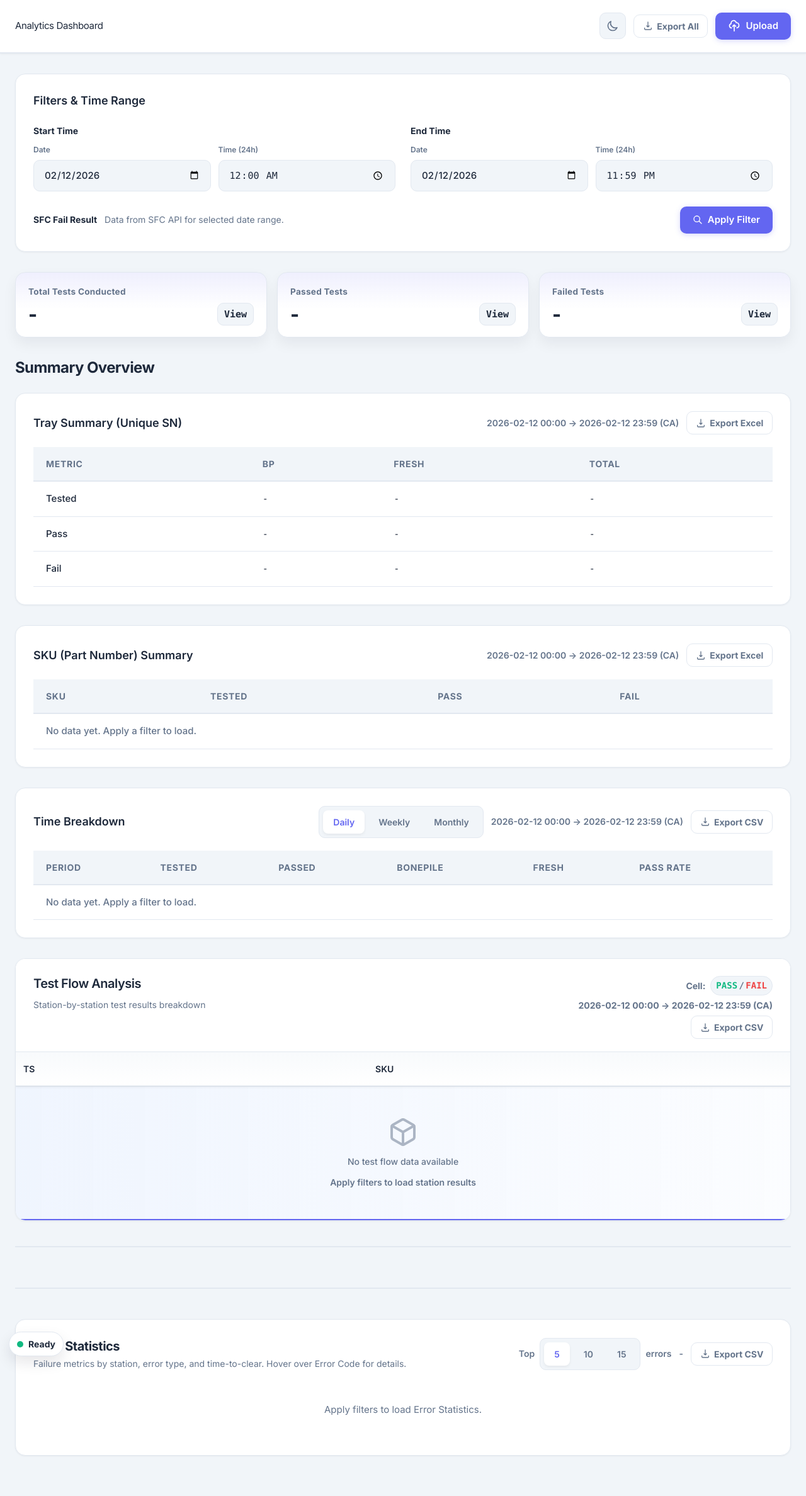
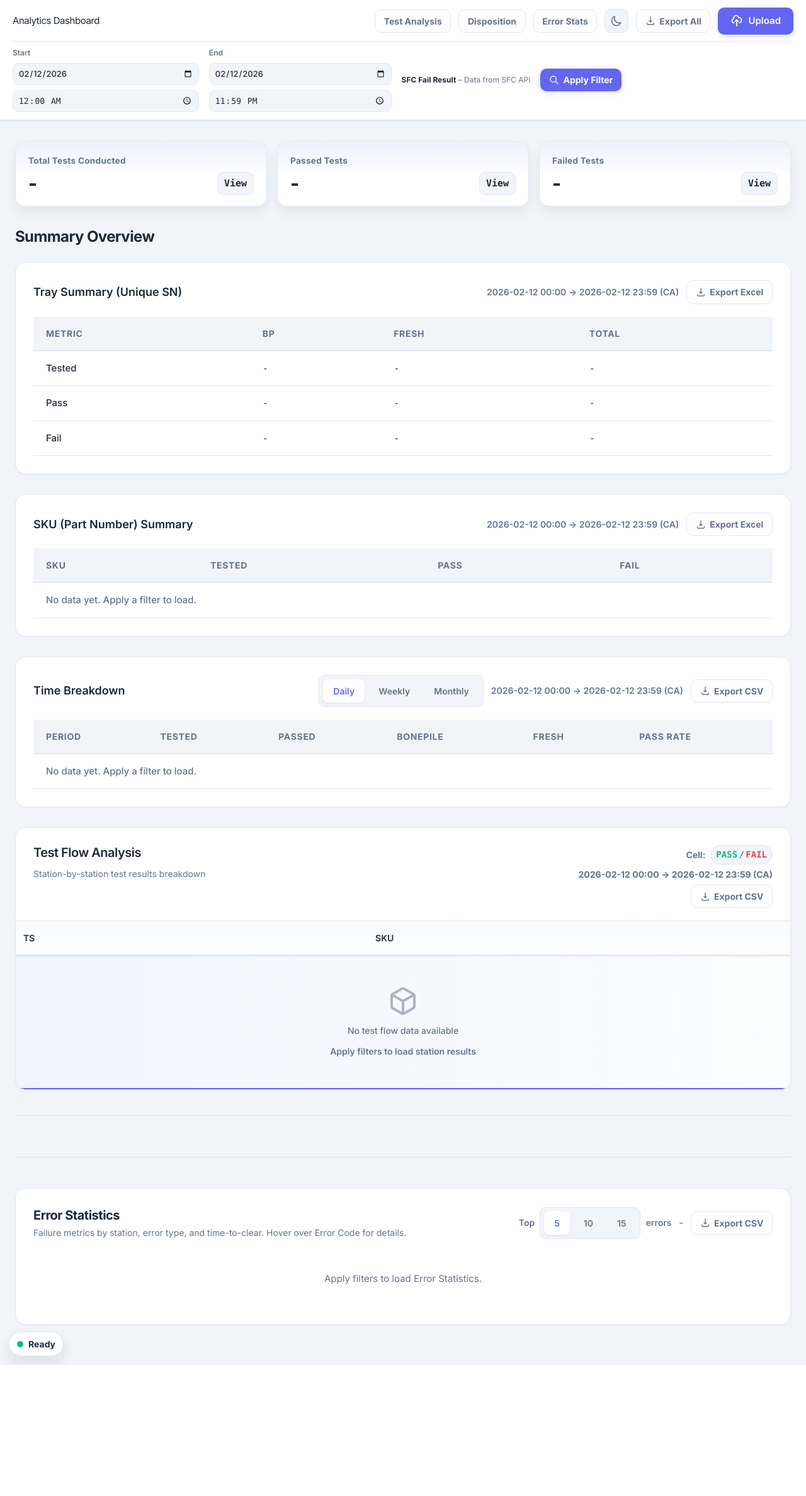
Before and after one commit to TTinTonT/SFC_View, a Flask app: page / in a window 1280 px wide. Shown: the whole page at 63% size. After the commit the page ends 2168 px from the top, so only its background shows below. Run offline with Flask 2, Linux system fonts and the light colour scheme; some libraries are stand-ins or nearby versions.

Commit message:
Error Stats: KPI (Fail Events, Unresolved Trays, Top 3, Top Station Fail), header nav, sticky, filters in header
Co-authored-by: Cursor <cursoragent@cursor.com>

```diff
--- a/app.py
+++ b/app.py
@@ -403,8 +403,29 @@ def api_error_stats():
     with _last_error_stats_lock:
         _last_error_stats_result = result
 
+    fail_rows = result.get("_fail_rows") or []
+    total_fail_events = len(fail_rows)
+    total_unique_trays = len(
+        set(
+            (r.get("serial_number") or r.get("sn") or "").strip()
+            for r in fail_rows
+            if (r.get("serial_number") or r.get("sn") or "").strip()
+        )
+    )
+    top_k_errors = result["top_k_errors"]
+    top_3_errors = [e["error_code"] for e in top_k_errors[:3]]
+    fail_by_station = result["fail_by_station"]
+    top_station = (
+        max(fail_by_station, key=lambda x: x.get("fail_events", 0))
+        if fail_by_station
+        else {"station_group": "-", "fail_events": 0}
+    )
     out = {
         "ok": True,
+        "total_fail_events": total_fail_events,
+        "total_unique_trays": total_unique_trays,
+        "top_3_errors": top_3_errors,
+        "top_station": {"station_group": top_station["station_group"], "fail_events": top_station["fail_events"]},
         "fail_by_station": result["fail_by_station"],
         "top_k_errors": result["top_k_errors"],
         "station_error_matrix": result["station_error_matrix"],
--- a/templates/analytics_dashboard.html
+++ b/templates/analytics_dashboard.html
@@ -51,16 +51,17 @@
     transition: background-color 0.3s, color 0.3s;
     font-size: 15px;
     line-height: 1.6;
+    overflow: hidden;
   }
   .app-wrapper {
-    min-height: 100%;
+    height: 100%;
     width: 100%;
     overflow: auto;
   }
   header {
     background: var(--color-surface);
     border-bottom: 2px solid var(--color-border);
-    padding: 1.25rem 1.5rem;
+    padding: 0.75rem 1.25rem;
     position: sticky;
     top: 0;
     z-index: 50;
@@ -70,15 +71,28 @@
   .header-content {
     max-width: 1400px;
     margin: 0 auto;
+  }
+  .header-row {
     display: flex;
     align-items: center;
     justify-content: space-between;
-  }
+    gap: 1rem;
+  }
+  .header-filters {
+    display: flex;
+    align-items: center;
+    gap: 1rem;
+    flex-wrap: wrap;
+    margin-top: 0.65rem;
+    padding-top: 0.65rem;
+    border-top: 1px solid var(--color-border);
+  }
+  .header-filters .input-field { padding: 0.35rem 0.5rem; font-size: 0.8125rem; min-width: 0; }
   h1 {
-    font-size: 1.75rem;
+    font-size: 2.25rem;
     font-weight: 800;
     color: var(--color-text);
-    letter-spacing: -0.025em;
+    letter-spacing: -0.03em;
   }
   .header-actions {
     display: flex;
@@ -86,8 +100,8 @@
     gap: 0.75rem;
   }
   .icon-btn {
-    width: 42px;
-    height: 42px;
+    width: 38px;
+    height: 38px;
     border-radius: 10px;
     display: flex;
     align-items: center;
@@ -757,8 +771,13 @@
   <div class="app-wrapper">
    <header>
     <div class="header-content">
-     <h1 id="dashboard-title">Analytics Dashboard</h1>
-     <div class="header-actions"><button class="icon-btn" id="theme-toggle" title="Toggle theme">
+     <div class="header-row">
+      <h1 id="dashboard-title">Analytics Dashboard</h1>
+      <div class="header-actions">
+       <button type="button" class="btn-ghost btn-mini nav-section-btn" data-section="section-test-analysis">Test Analysis</button>
+       <button type="button" class="btn-ghost btn-mini nav-section-btn" data-section="section-disposition">Disposition</button>
+       <button type="button" class="btn-ghost btn-mini nav-section-btn" data-section="section-error-stats">Error Stats</button>
+       <button class="icon-btn" id="theme-toggle" title="Toggle theme">
        <svg id="sun-icon" class="w-5 h-5 hidden" fill="none" stroke="currentColor" viewbox="0 0 24 24">
         <path stroke-linecap="round" stroke-linejoin="round" stroke-width="2" d="M12 3v1m0 16v1m9-9h-1M4 12H3m15.364 6.364l-.707-.707M6.343 6.343l-.707-.707m12.728 0l-.707.707M6.343 17.657l-.707.707M16 12a4 4 0 11-8 0 4 4 0 018 0z"></path>
        </svg>
@@ -775,46 +794,29 @@
        <svg class="w-5 h-5" fill="none" stroke="currentColor" viewbox="0 0 24 24">
         <path stroke-linecap="round" stroke-linejoin="round" stroke-width="2" d="M7 16a4 4 0 01-.88-7.903A5 5 0 1115.9 6L16 6a5 5 0 011 9.9M15 13l-3-3m0 0l-3 3m3-3v12"></path>
        </svg> Upload </button>
+      </div>
+     </div>
+     <div class="header-filters">
+      <div class="flex items-center gap-2 flex-wrap">
+       <label for="start-date" class="text-xs font-semibold" style="color: var(--color-muted);">Start</label>
+       <input type="date" id="start-date" class="input-field">
+       <input type="time" id="start-time" step="60" class="input-field font-mono" value="00:00">
+      </div>
+      <div class="flex items-center gap-2 flex-wrap">
+       <label for="end-date" class="text-xs font-semibold" style="color: var(--color-muted);">End</label>
+       <input type="date" id="end-date" class="input-field">
+       <input type="time" id="end-time" step="60" class="input-field font-mono" value="23:59">
+      </div>
+      <div class="text-xs" style="color: var(--color-muted);"><span class="font-bold" style="color: var(--color-text);">SFC Fail Result</span> – Data from SFC API</div>
+      <button class="btn-primary btn-mini" id="apply-filter" type="button">
+       <svg class="w-4 h-4" fill="none" stroke="currentColor" viewbox="0 0 24 24">
+        <path stroke-linecap="round" stroke-linejoin="round" stroke-width="2" d="M21 21l-6-6m2-5a7 7 0 11-14 0 7 7 0 0114 0z"></path>
+       </svg> Apply Filter </button>
      </div>
     </div>
    </header>
-   <main><!-- Filter Panel -->
-    <div class="panel mb-8 animate-in delay-1">
-     <div class="flex items-center justify-between mb-6">
-      <h3 class="text-lg font-semibold" style="color: var(--color-text);">Filters &amp; Time Range</h3>
-     </div>
-     <div class="grid grid-cols-1 md:grid-cols-2 gap-6"><!-- Start Time -->
-      <div><label class="block text-sm font-bold mb-3" style="color: var(--color-text);">Start Time</label>
-       <div class="grid grid-cols-2 gap-3">
-        <div><label for="start-date" class="block text-xs font-semibold mb-2" style="color: var(--color-muted);">Date</label> <input type="date" id="start-date" class="input-field w-full">
-        </div>
-        <div><label for="start-time" class="block text-xs font-semibold mb-2" style="color: var(--color-muted);">Time (24h)</label> <input type="time" id="start-time" step="60" class="input-field w-full font-mono" value="00:00">
-        </div>
-       </div>
-      </div><!-- End Time -->
-      <div><label class="block text-sm font-bold mb-3" style="color: var(--color-text);">End Time</label>
-       <div class="grid grid-cols-2 gap-3">
-        <div><label for="end-date" class="block text-xs font-semibold mb-2" style="color: var(--color-muted);">Date</label> <input type="date" id="end-date" class="input-field w-full">
-        </div>
-        <div><label for="end-time" class="block text-xs font-semibold mb-2" style="color: var(--color-muted);">Time (24h)</label> <input type="time" id="end-time" step="60" class="input-field w-full font-mono" value="23:59">
-        </div>
-       </div>
-      </div>
-     </div>
-     <div class="mt-6 flex items-center justify-between gap-3 flex-wrap">
-      <div class="text-sm" style="color: var(--color-muted);">
-        <span class="font-bold" style="color: var(--color-text);">SFC Fail Result</span>
-        <span class="ml-2">Data from SFC API for selected date range.</span>
-      </div>
-      <div class="flex gap-3">
-        <button class="btn-primary" id="apply-filter" type="button">
-        <svg class="w-4 h-4" fill="none" stroke="currentColor" viewbox="0 0 24 24">
-         <path stroke-linecap="round" stroke-linejoin="round" stroke-width="2" d="M21 21l-6-6m2-5a7 7 0 11-14 0 7 7 0 0114 0z"></path>
-        </svg> Apply Filter </button>
-      </div>
-     </div>
-    </div>
-
+   <main>
+    <div id="section-test-analysis">
     <!-- KPI Cards -->
     <div class="kpi-grid mb-8 animate-in delay-2" id="kpi-row">
       <div class="kpi-card">
@@ -1009,10 +1011,11 @@
         </table>
       </div>
     </div>
+    </div><!-- /section-test-analysis -->
 
     <!-- NV Disposition section (loads independently, shown when ready) -->
     <div class="dispo-section-divider" style="margin-top: 2.5rem; margin-bottom: 1.5rem; border-top: 2px solid var(--color-border); padding-top: 1.5rem;"></div>
-    <div class="panel" id="dispo-section" style="display: none;">
+    <div class="panel" id="section-disposition" style="display: none;">
       <div class="flex items-center justify-between gap-4 mb-4">
         <h2 class="text-lg font-bold" style="color: var(--color-text);">NV Disposition</h2>
         <div class="flex items-center gap-2">
@@ -1153,7 +1156,7 @@
 
     <!-- Error Statistics - below Disposition -->
     <div class="dispo-section-divider" style="margin-top: 2.5rem; margin-bottom: 1.5rem; border-top: 2px solid var(--color-border); padding-top: 1.5rem;"></div>
-    <div class="panel mb-8" id="error-stats-panel">
+    <div class="panel mb-8" id="section-error-stats">
       <div class="flex items-center justify-between mb-5 flex-wrap gap-3">
         <div>
           <h2 class="text-xl font-bold" style="color: var(--color-text);">Error Statistics</h2>
@@ -1179,6 +1182,7 @@
         </div>
       </div>
       <div id="error-stats-content" style="display: none;">
+        <div class="kpi-grid mb-6" id="err-kpi-overview"></div>
         <!-- A: Fail by Station -->
         <div class="mb-6">
           <h3 class="text-lg font-semibold mb-3" style="color: var(--color-text);">A. Fail Summary by Station</h3>
@@ -1385,6 +1389,34 @@
     </div>
   </div>
 
+  <!-- Top 3 Errors Modal (Error Code, Message, Fail Count) -->
+  <div class="modal-overlay" id="err-top3-modal">
+    <div class="modal-content" style="max-width: 700px;">
+      <div class="flex items-center justify-between mb-4">
+        <h3 class="text-xl font-bold" style="color: var(--color-text);">Top 3 Errors</h3>
+        <button class="w-9 h-9 rounded-lg flex items-center justify-center transition-colors" style="background: var(--color-bg);" id="close-err-top3-modal" title="Close">
+          <svg class="w-5 h-5" fill="none" stroke="currentColor" viewbox="0 0 24 24">
+            <path stroke-linecap="round" stroke-linejoin="round" stroke-width="2" d="M6 18L18 6M6 6l12 12"></path>
+          </svg>
+        </button>
+      </div>
+      <div class="overflow-x-auto">
+        <table class="data-table">
+          <thead>
+            <tr>
+              <th>Error Code</th>
+              <th>Error Message</th>
+              <th>Fail Count</th>
+            </tr>
+          </thead>
+          <tbody id="err-top3-modal-tbody">
+            <tr><td colspan="3" style="color: var(--color-muted);">No data</td></tr>
+          </tbody>
+        </table>
+      </div>
+    </div>
+  </div>
+
   <!-- Error Stats SN Modal (FAIL records drill-down) -->
   <div class="modal-overlay" id="error-stats-sn-modal">
     <div class="modal-content" style="max-width: 1100px;">
@@ -1488,6 +1520,25 @@
 
    function openErrorStatsModal() { document.getElementById('error-stats-sn-modal')?.classList.add('active'); }
    function closeErrorStatsModal() { document.getElementById('error-stats-sn-modal')?.classList.remove('active'); }
+   function openTop3ErrorsModal() {
+     const tbody = document.getElementById('err-top3-modal-tbody');
+     if (!tbody) return;
+     const data = lastTop3Errors || [];
+     if (!data.length) {
+       tbody.innerHTML = '<tr><td colspan="3" style="color: var(--color-muted);">No data</td></tr>';
+     } else {
+       const esc2 = (s) => (s || '').replace(/&/g,'&amp;').replace(/"/g,'&quot;').replace(/</g,'&lt;').replace(/>/g,'&gt;');
+       tbody.innerHTML = data.map(r => `
+         <tr>
+           <td class="font-mono font-semibold">${esc2(r.error_code)}</td>
+           <td class="text-left" style="max-width: 400px; word-break: break-word;">${esc2(r.representative_error_message || '-')}</td>
+           <td class="font-mono">${r.fail_events ?? 0}</td>
+         </tr>
+       `).join('');
+     }
+     document.getElementById('err-top3-modal')?.classList.add('active');
+   }
+   function closeTop3ErrorsModal() { document.getElementById('err-top3-modal')?.classList.remove('active'); }
 
    // Loading overlay
    function setLoading(active, text) {
@@ -1521,9 +1572,10 @@
    let dispoAggregation = 'daily';
    let topKErrors = 5;
    let lastDispoData = null;
+   let lastTop3Errors = [];
 
    async function loadDispositionPanel() {
-     const section = document.getElementById('dispo-section');
+     const section = document.getElementById('section-disposition');
      const content = document.getElementById('dispo-content');
      if (!section || !content) return;
      section.style.display = 'block';
@@ -1774,6 +1826,34 @@
        const txt = displayText !== undefined ? displayText : value;
        return `<button type="button" class="metric-btn" data-err-metric="${metric}" ${parts.join(' ')}${dis}>${txt}</button>`;
      };
+     const mkKpi = (label, value, metric, attrs) => {
+       const parts = Object.entries(attrs || {}).map(([k,v]) => v != null && v !== '' ? `data-${k}="${esc(String(v))}"` : '').filter(Boolean);
+       const dis = (value === 0) ? ' disabled' : '';
+       return `<div class="kpi-card"><div class="kpi-label">${label}</div><div class="kpi-value"><div class="text-3xl font-extrabold" style="color: var(--color-text);">${value}</div><button type="button" class="metric-btn" data-err-metric="${metric}" ${parts.join(' ')}${dis}>View</button></div></div>`;
+     };
+
+     // Error Stats KPI Overview: Fail Events, Unresolved Trays, Top 3 Errors, Top Station Fail
+     const kpiOverview = document.getElementById('err-kpi-overview');
+     if (kpiOverview) {
+       const totalFail = data.total_fail_events ?? 0;
+       const ttc = data.ttc_overall || {};
+       const openTrays = ttc.open_unique_trays ?? ttc.open_fail_events ?? 0;
+       const topErrsFull = data.top_k_errors || [];
+       const top3 = topErrsFull.slice(0, 3);
+       lastTop3Errors = top3;
+       const topSt = data.top_station || {};
+       const topStGroup = topSt.station_group || '-';
+       const topStCount = topSt.fail_events ?? 0;
+       const topStVal = topStGroup !== '-' ? `${topStGroup} (${topStCount})` : '-';
+       const topStParts = topStGroup !== '-' ? `data-station-group="${esc(topStGroup)}"` : '';
+       const topStDis = topStCount === 0 ? ' disabled' : '';
+       kpiOverview.innerHTML = `
+         ${mkKpi('Fail Events', totalFail, 'fail_by_station', { 'drill-type': 'fail_events' })}
+         ${mkKpi('Unresolved Trays', openTrays, 'ttc_overall', { 'ttc-bucket': 'open' })}
+         <div class="kpi-card"><div class="kpi-label">Top 3 Errors</div><div class="kpi-value"><div class="text-3xl font-extrabold" style="color: var(--color-text);">3</div><button type="button" class="metric-btn err-top3-view-btn" ${top3.length ? '' : ' disabled'}>View</button></div></div>
+         <div class="kpi-card"><div class="kpi-label">Top Station Fail</div><div class="kpi-value"><div class="text-2xl font-extrabold font-mono" style="color: var(--color-text);">${esc(topStVal)}</div><button type="button" class="metric-btn" data-err-metric="fail_by_station" ${topStParts}${topStDis}>View</button></div></div>
+       `;
+     }
 
      // A: Fail by Station - Fail Events vs Unique Trays (different drill-downs)
      const failBySt = data.fail_by_station || [];
@@ -2887,6 +2967,15 @@
      });
    }
    safeAddListener('apply-filter', 'click', applyFilter);
+   document.querySelectorAll('.nav-section-btn').forEach(btn => {
+     btn.addEventListener('click', () => {
+       const id = btn.getAttribute('data-section');
+       if (id) {
+         const el = document.getElementById(id);
+         if (el) el.scrollIntoView({ behavior: 'smooth', block: 'start' });
+       }
+     });
+   });
 
    // Do NOT auto-apply on date/time change; user must click Apply Filter
 
@@ -3095,15 +3184,20 @@
         const k = parseInt(btn.getAttribute('data-top-k'), 10);
         if (isNaN(k) || k < 1) return;
         topKErrors = k;
-        document.querySelectorAll('#error-stats-panel [data-top-k]').forEach(b => b.classList.remove('active'));
+        document.querySelectorAll('#section-error-stats [data-top-k]').forEach(b => b.classList.remove('active'));
         btn.classList.add('active');
         loadErrorStats().catch(err => { console.error(err); setLoading(false); });
       });
     });
 
-    const errStatsPanel = document.getElementById('error-stats-panel');
+    const errStatsPanel = document.getElementById('section-error-stats');
     if (errStatsPanel) {
       errStatsPanel.addEventListener('click', (e) => {
+        const top3Btn = e.target?.closest?.('button.err-top3-view-btn');
+        if (top3Btn && !top3Btn.disabled) {
+          openTop3ErrorsModal();
+          return;
+        }
         const btn = e.target?.closest?.('button[data-err-metric]');
         if (!btn || btn.disabled) return;
         const metric = btn.getAttribute('data-err-metric');
@@ -3115,7 +3209,7 @@
           drill_type: btn.getAttribute('data-drill-type') || undefined,
           title: ''
         };
-        if (metric === 'fail_by_station' && filters.station_group) filters.title = (filters.drill_type === 'unique_trays' ? 'Unique Trays' : 'Fail Events') + ' • ' + filters.station_group;
+        if (metric === 'fail_by_station') filters.title = filters.station_group ? (filters.drill_type === 'unique_trays' ? 'Unique Trays' : 'Fail Events') + ' • ' + filters.station_group : (filters.drill_type === 'unique_trays' ? 'Total Unique Trays' : 'Total Fail Events');
         else if (metric === 'top_errors' && filters.error_code) filters.title = (filters.drill_type === 'unique_trays' ? 'Unique Trays' : 'Fail Events') + ' • ' + filters.error_code;
         else if (metric === 'station_instance' && filters.station_instance) filters.title = (filters.drill_type === 'unique_trays' ? 'Unique Trays' : 'Fail Events') + ' • ' + filters.station_instance;
         else if (metric === 'station_error' && filters.station_group && filters.error_code) filters.title = filters.station_group + ' × ' + filters.error_code;
@@ -3135,6 +3229,10 @@
     if (closeErrModalEl) closeErrModalEl.addEventListener('click', closeErrorStatsModal);
     const errModalEl = document.getElementById('error-stats-sn-modal');
     if (errModalEl) errModalEl.addEventListener('click', (e) => { if (e.target.id === 'error-stats-sn-modal') closeErrorStatsModal(); });
+    const closeTop3El = document.getElementById('close-err-top3-modal');
+    if (closeTop3El) closeTop3El.addEventListener('click', closeTop3ErrorsModal);
+    const top3ModalEl = document.getElementById('err-top3-modal');
+    if (top3ModalEl) top3ModalEl.addEventListener('click', (e) => { if (e.target.id === 'err-top3-modal') closeTop3ErrorsModal(); });
   } catch (e) {
     console.error('Error setting disposition listeners:', e);
   }
```
